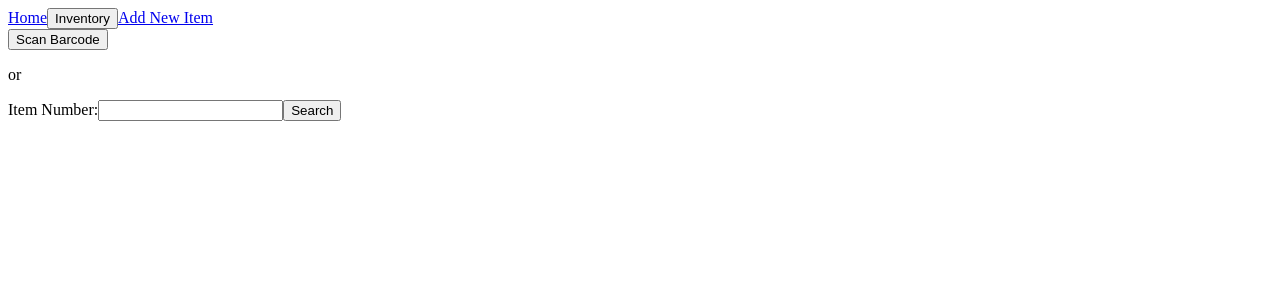
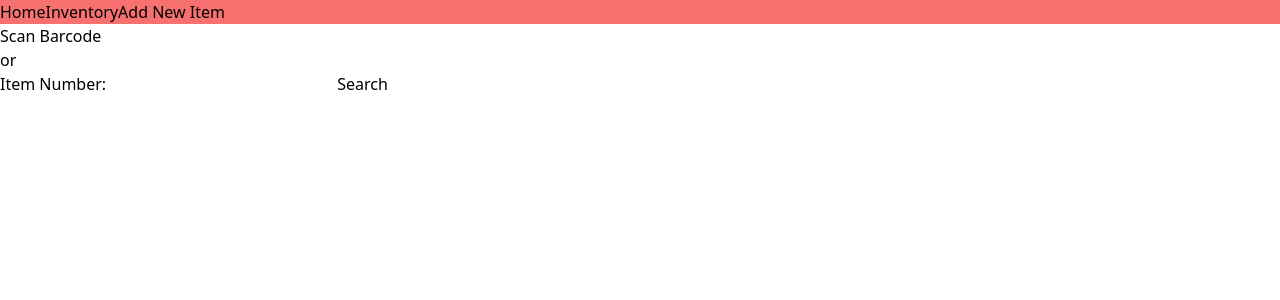
Before and after one commit to Git-Vdim-Hub/lunchroom-inventory-app, a React (Create React App) app in the folder client/: page / in a window 1280 px wide. Shown: the top 300 px of the page. Built offline with nearby package versions, Linux system fonts and the light colour scheme.

Commit message:
added tailwind after 4 hours

```diff
--- a/client/package.json
+++ b/client/package.json
@@ -38,5 +38,8 @@
 			"last 1 firefox version",
 			"last 1 safari version"
 		]
+	},
+	"devDependencies": {
+		"tailwindcss": "^3.2.7"
 	}
 }
--- a/client/src/App.css
+++ /dev/null
@@ -1,38 +0,0 @@
-.App {
-  text-align: center;
-}
-
-.App-logo {
-  height: 40vmin;
-  pointer-events: none;
-}
-
-@media (prefers-reduced-motion: no-preference) {
-  .App-logo {
-    animation: App-logo-spin infinite 20s linear;
-  }
-}
-
-.App-header {
-  background-color: #282c34;
-  min-height: 100vh;
-  display: flex;
-  flex-direction: column;
-  align-items: center;
-  justify-content: center;
-  font-size: calc(10px + 2vmin);
-  color: white;
-}
-
-.App-link {
-  color: #61dafb;
-}
-
-@keyframes App-logo-spin {
-  from {
-    transform: rotate(0deg);
-  }
-  to {
-    transform: rotate(360deg);
-  }
-}
--- a/client/src/components/Navbar/index.js
+++ b/client/src/components/Navbar/index.js
@@ -4,7 +4,7 @@ import { Link } from "react-router-dom";
 export default function Navbar() {
 	return (
 		<div>
-			<div className="navbar">
+			<div className="navbar bg-red-400">
 				<Link to={"/"} onClick={() => console.log("Takes you to Home")}>Home</Link>
 				<button onClick={() => console.log("Takes you to Inventory Page")}>Inventory</button>
 				<Link to={"./AddItem"} onClick={() => console.log("Takes you to Add Page")}>Add New Item</Link>
--- a/client/src/index.css
+++ b/client/src/index.css
@@ -1,13 +1,3 @@
-body {
-  margin: 0;
-  font-family: -apple-system, BlinkMacSystemFont, 'Segoe UI', 'Roboto', 'Oxygen',
-    'Ubuntu', 'Cantarell', 'Fira Sans', 'Droid Sans', 'Helvetica Neue',
-    sans-serif;
-  -webkit-font-smoothing: antialiased;
-  -moz-osx-font-smoothing: grayscale;
-}
-
-code {
-  font-family: source-code-pro, Menlo, Monaco, Consolas, 'Courier New',
-    monospace;
-}
+@tailwind base;
+@tailwind components;
+@tailwind utilities;
--- a/client/src/index.js
+++ b/client/src/index.js
@@ -2,6 +2,7 @@ import React from "react";
 import ReactDOM from "react-dom/client";
 import { ApolloClient, InMemoryCache, ApolloProvider } from "@apollo/client";
 import App from "./App";
+import "./index.css";
 
 
 // this is all that is needed to set up caching
--- /dev/null
+++ b/client/tailwind.config.js
@@ -0,0 +1,8 @@
+/** @type {import('tailwindcss').Config} */
+module.exports = {
+  content: ["./src/**/*.js"],
+  theme: {
+    extend: {},
+  },
+  plugins: [],
+}
```
Also changed, not shown: 1 other file (tests, documents, lock files or other folders).
